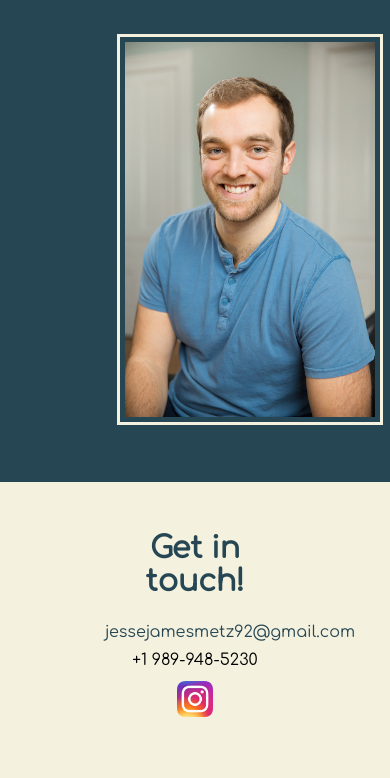
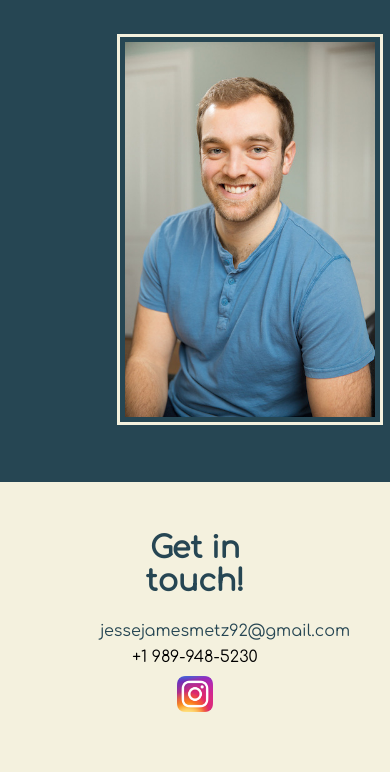
Before and after one commit to cheyennemaddox/jesse-metz-website, a plain HTML site: page index.html in a window 390 px wide. Shown: the part 2552-3330 px from the top of the page. Drawn offline with Linux system fonts and the light colour scheme.

Commit message:
updating contact section for mobile

```diff
--- a/css/style.css
+++ b/css/style.css
@@ -251,13 +251,8 @@ header li {
     padding: 50px 100px;
 }
 
-.contact ul {
-    padding: 0px;
-    list-style-type: none;
-}
-
-.contact li {
-    padding: 5px;
+.contact p {
+    padding: 2px;
     text-decoration: none;
 }
 
@@ -341,6 +336,7 @@ button:hover {
 @media screen and (max-width: 900px) {
     .container {
         padding: 10px 0px;
+        margin: 0px;
     }
     .about-img {
         display: none;
--- a/index.html
+++ b/index.html
@@ -230,11 +230,9 @@
         <section id="contact" class="contact">
             <div class="contact-cont">
                 <h3><center>Get in touch!</center></h3>
-                <ul>
-                    <li><center><a class="email" href="mailto:jessejamesmetz92@gmail.com">jessejamesmetz92@gmail.com</a></center></li>
-                    <li><center>+1 989-948-5230</center></li>
-                    <li><center><a href="https://www.instagram.com/jessejamesmetz/"><img src="images/instagram-logo.png"></a></center></li>
-                </ul>
+                    <p><center><a class="email" href="mailto:jessejamesmetz92@gmail.com">jessejamesmetz92@gmail.com</a></center></p>
+                    <p><center>+1 989-948-5230</center></p>
+                    <p><center><a href="https://www.instagram.com/jessejamesmetz/"><img src="images/instagram-logo.png"></a></center></p>
             </div>
         </section>
     </main>
```
